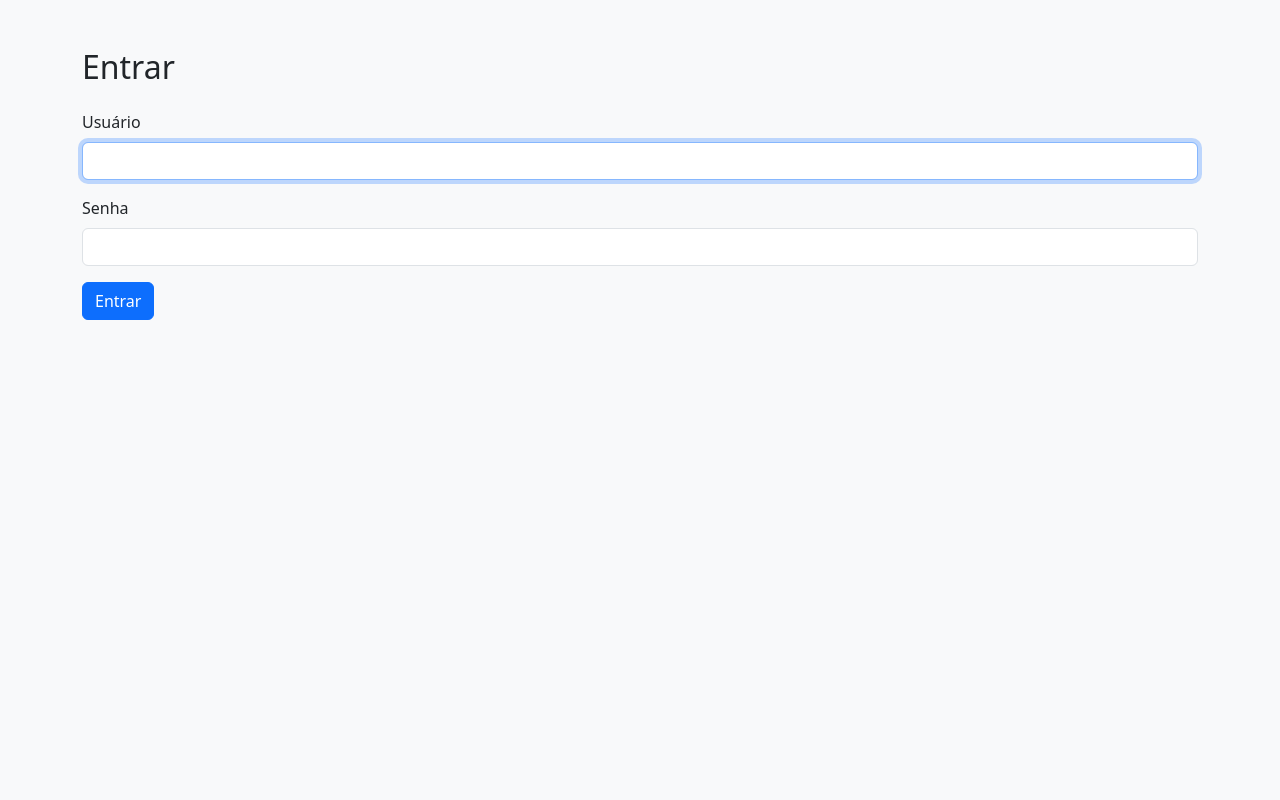
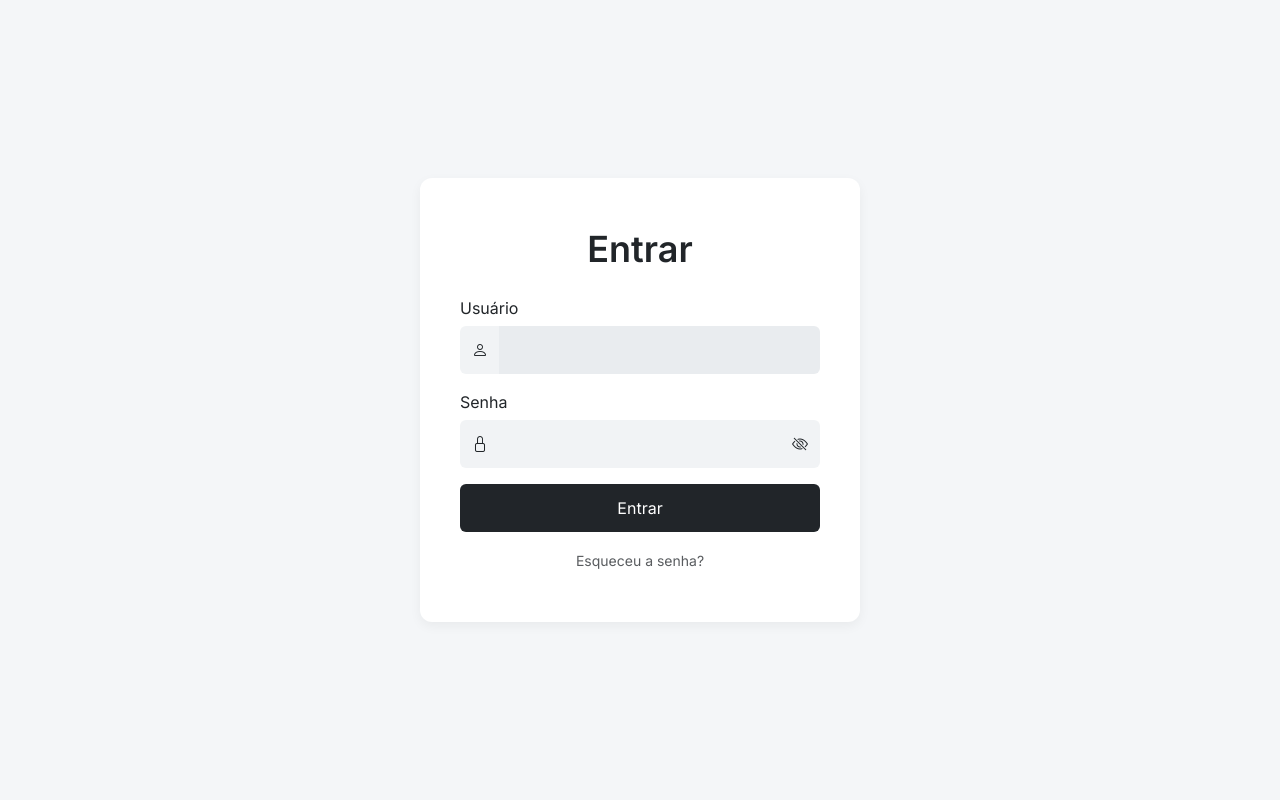
Before and after one commit to gabriel-pagani/dashboards-control, a Django app: page /accounts/login/ in a window 1280 px wide. Run offline with Django 5.2, Linux system fonts and the light colour scheme.

Commit message:
Repaginei a tela de login

```diff
--- a/app/static/css/style.css
+++ b/app/static/css/style.css
@@ -1,22 +1,84 @@
 body {
-    font-family: Arial, sans-serif;
+    font-family: 'Inter', sans-serif;
     margin: 0;
-    padding: 0px;
+    padding: 0;
+    background-color: #f4f6f8;
+    color: #212529;
+
+    display: flex;
+    justify-content: center;
+    align-items: center;
+    height: 100vh;
 }
+
 .container {
-    max-width: 1915px;
-    margin: 0 auto;
+    width: 100%;
+    display: flex;
+    justify-content: center;
+    align-items: center;
 }
-.container-dashboard {
+
+.login-container {
     width: 100%;
-    height: 955px;
-    margin-top: 0px;
-    border: 1px solid #ddd;
-    border-radius: 4px;
-    overflow: hidden;
+    max-width: 440px;
+    padding: 50px 40px;
+    background-color: #ffffff;
+    border-radius: 12px;
+    box-shadow: 0 4px 12px rgba(0, 0, 0, 0.05);
 }
-iframe {
-    width: 100%;
-    height: 100%;
+
+h1 {
+    font-weight: 600;
+    font-size: 36px;
+    margin-bottom: 24px;
+}
+
+.form-label {
+    font-weight: 500;
+    font-size: 16px;
+    margin-bottom: 6px;
+}
+
+.input-group-text {
+    background-color: #f1f3f5;
     border: none;
+    font-size: 16px;
+    padding: 12px;
 }
+
+.form-control {
+    border: none;
+    background-color: #f1f3f5;
+    border-radius: 0 6px 6px 0;
+    font-size: 16px;
+    padding: 12px 14px;
+}
+
+.form-control:focus {
+    box-shadow: none;
+    outline: none;
+    background-color: #e9ecef;
+}
+
+.btn-dark {
+    background-color: #212529;
+    border: none;
+    padding: 12px;
+    font-size: 16px;
+    font-weight: 500;
+    transition: background-color 0.2s ease;
+}
+
+.btn-dark:hover {
+    background-color: #000;
+}
+
+a {
+    text-decoration: none;
+    transition: color 0.2s ease;
+    font-size: 14px;
+}
+
+a:hover {
+    color: #000;
+}
--- a/app/templates/registration/login.html
+++ b/app/templates/registration/login.html
@@ -4,23 +4,55 @@
 <head>
     <meta charset="UTF-8">
     <title>Login</title>
+    <meta name="viewport" content="width=device-width, initial-scale=1">
     <link href="https://cdn.jsdelivr.net/npm/bootstrap@5.3.0/dist/css/bootstrap.min.css" rel="stylesheet">
+    <link href="https://cdn.jsdelivr.net/npm/bootstrap-icons@1.10.5/font/bootstrap-icons.css" rel="stylesheet">
+    <link href="https://fonts.googleapis.com/css2?family=Inter:wght@400;600&display=swap" rel="stylesheet">
+    <link href="{% static 'css/style.css' %}" rel="stylesheet">
 </head>
-<body class="bg-light">
-<div class="container py-5">
-    <h2 class="mb-4">Entrar</h2>
-    <form method="post">
+<body>
+<div class="container">
+    <div class="login-container text-center">
+        <h1 class="mb-4">Entrar</h1>
+        <form method="post" novalidate>
             {% csrf_token %}
-        <div class="mb-3">
+            <div class="mb-3 text-start">
                 <label for="id_username" class="form-label">Usuário</label>
+                <div class="input-group">
+                    <span class="input-group-text"><i class="bi bi-person"></i></span>
                     <input type="text" name="username" class="form-control" required autofocus>
                 </div>
-        <div class="mb-3">
+            </div>
+            <div class="mb-3 text-start">
                 <label for="id_password" class="form-label">Senha</label>
-            <input type="password" name="password" class="form-control" required>
+                <div class="input-group">
+                    <span class="input-group-text"><i class="bi bi-lock"></i></span>
+                    <input type="password" name="password" id="password" class="form-control" required>
+                    <span class="input-group-text" id="togglePassword">
+                        <i class="bi bi-eye-slash" id="eyeIcon"></i>
+                    </span>
                 </div>
-        <button type="submit" class="btn btn-primary">Entrar</button>
+            </div>
+            <div class="d-grid mb-3">
+                <button type="submit" class="btn btn-dark">Entrar</button>
+            </div>
+            <div class="text-center">
+                <a href="#" class="text-muted small">Esqueceu a senha?</a>
+            </div>
         </form>
     </div>
+</div>
+<script>
+    const togglePassword = document.getElementById('togglePassword');
+    const passwordInput = document.getElementById('password');
+    const eyeIcon = document.getElementById('eyeIcon');
+
+    togglePassword.addEventListener('click', () => {
+        const type = passwordInput.getAttribute('type') === 'password' ? 'text' : 'password';
+        passwordInput.setAttribute('type', type);
+        eyeIcon.classList.toggle('bi-eye');
+        eyeIcon.classList.toggle('bi-eye-slash');
+    });
+</script>
 </body>
 </html>
```
Lines whose indentation alone changed are shown as unchanged.
